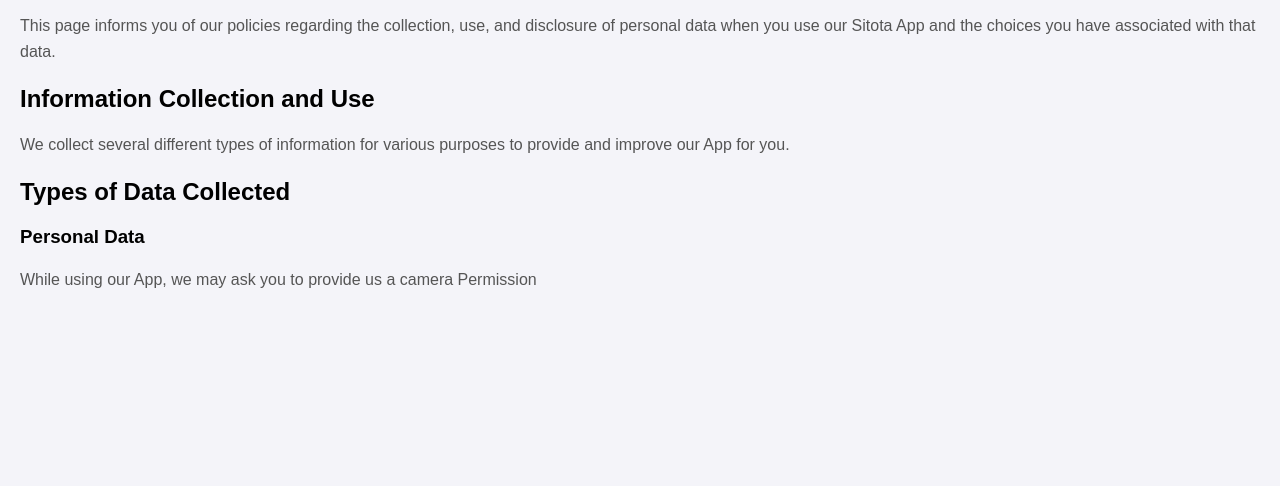
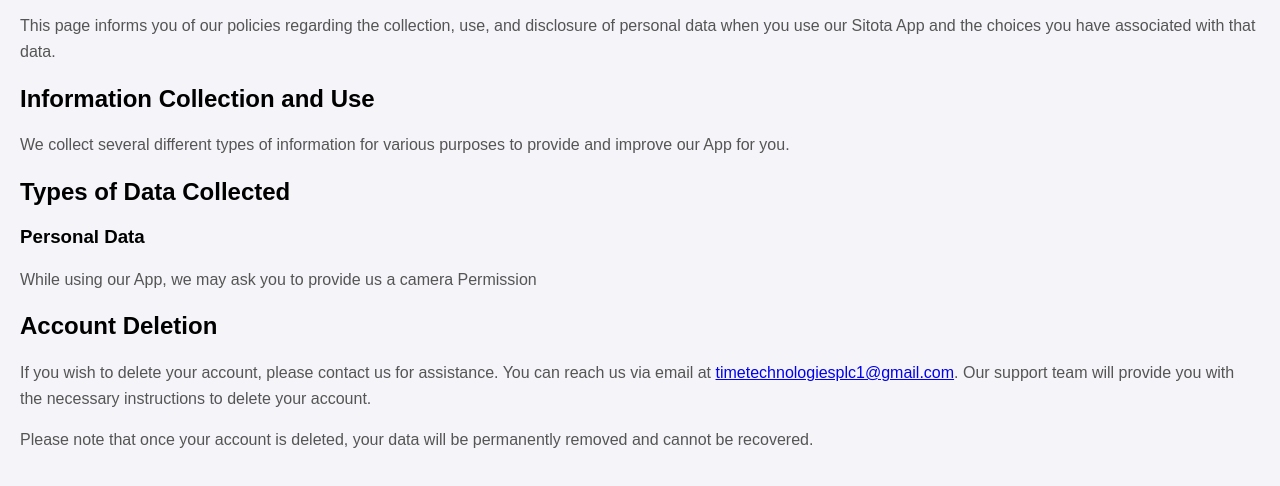
Before and after one commit to Ashenafi13/ashenafi13.github.io, a plain HTML site: page index.html in a window 1280 px wide. Shown: the part 128-614 px from the top of the page. Drawn offline with Linux system fonts and the light colour scheme.

Commit message:
Update index.html

```diff
--- a/index.html
+++ b/index.html
@@ -36,6 +36,16 @@
 
     <h3>Personal Data</h3>
     <p>While using our App, we may ask you to provide us a camera Permission</p>
+<h2>Account Deletion</h2>
+<p>
+  If you wish to delete your account, please contact us for assistance. You can reach us via email at
+  <a href="mailto:timetechnologiesplc1@gmail.com">timetechnologiesplc1@gmail.com</a>.
+  Our support team will provide you with the necessary instructions to delete your account.
+</p>
+<p>
+  Please note that once your account is deleted, your data will be permanently removed and cannot be recovered.
+</p>
+
 
 </body>
 </html>
```
